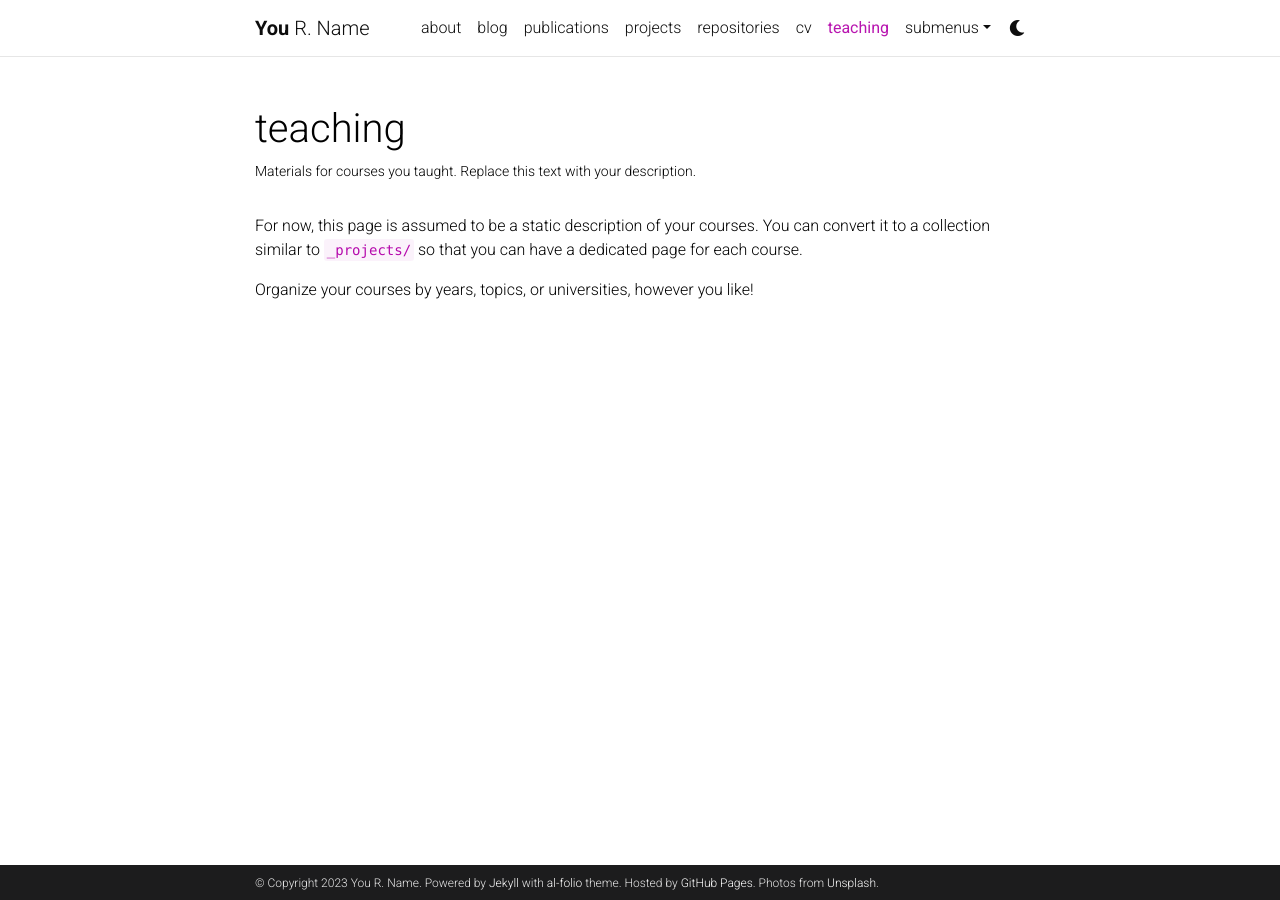
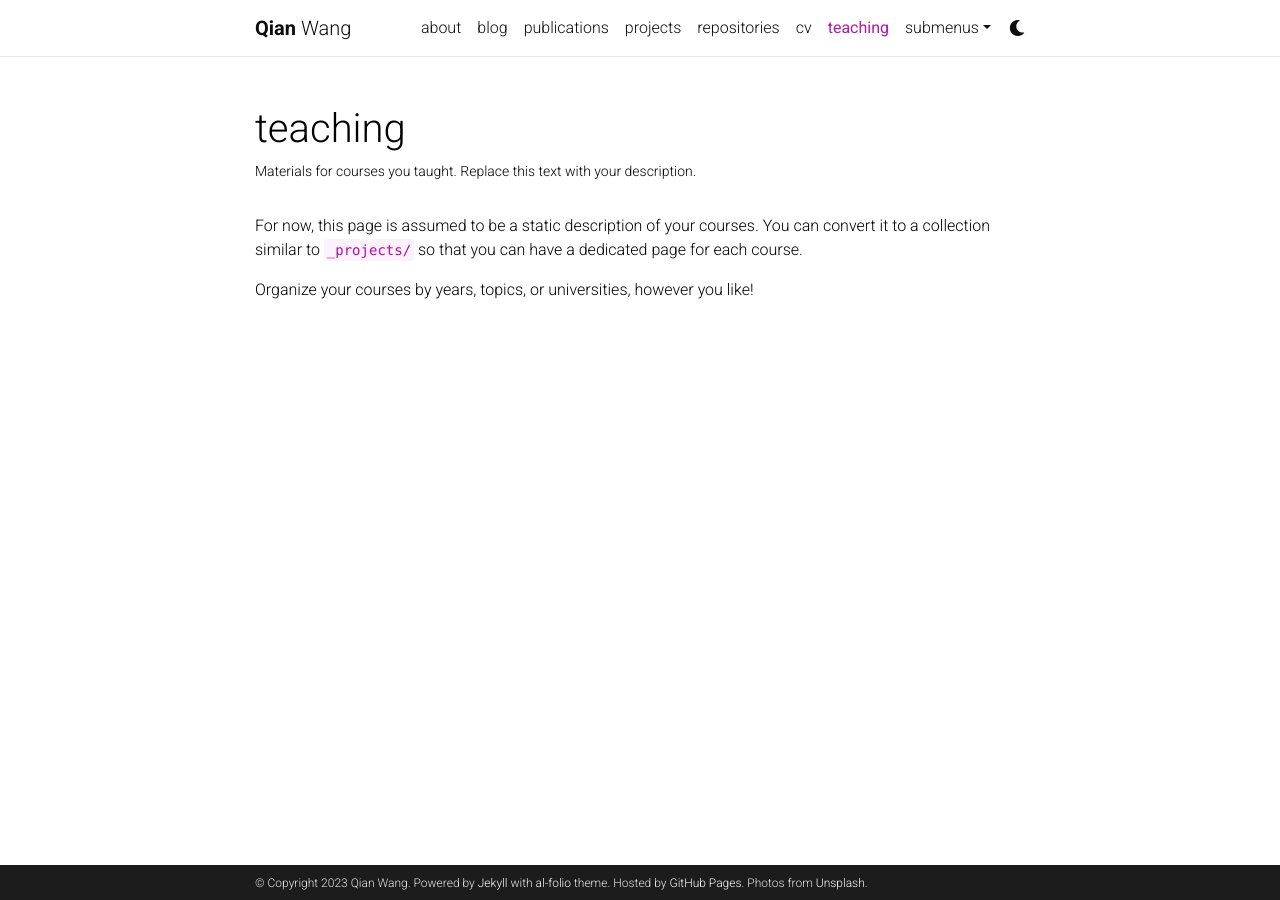
Before and after one commit to Cubic-q/cubic-q.github.io, a Jekyll site: the page built from _pages/teaching.md, in a window 1280 px wide. Built offline with Jekyll 4.4.1, drawn with Linux system fonts in a browser that asks for light colours; comment, search, counter and statistics services are not loaded; a style sheet for code colours, icons or effects is not loaded.

Commit message:
change name

```diff
--- a/_config.yml
+++ b/_config.yml
@@ -3,9 +3,9 @@
 # -----------------------------------------------------------------------------
 
 title: blank # the website title (if blank, full name will be used instead)
-first_name: You
-middle_name: R.
-last_name: Name
+first_name: Qian
+middle_name:
+last_name: Wang
 email: you@example.com
 description: > # the ">" symbol means to ignore newlines until "footer_text:"
   A simple, whitespace theme for academics. Based on [*folio](https://github.com/bogoli/-folio) design.
```
